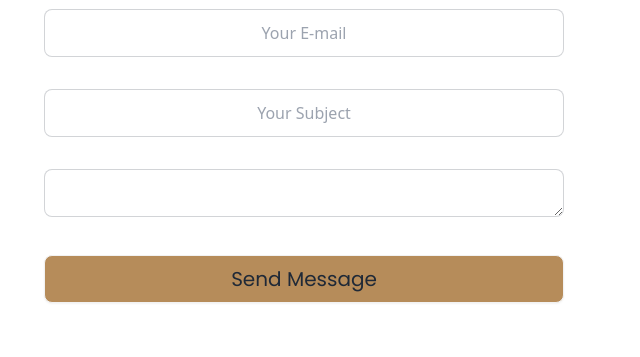
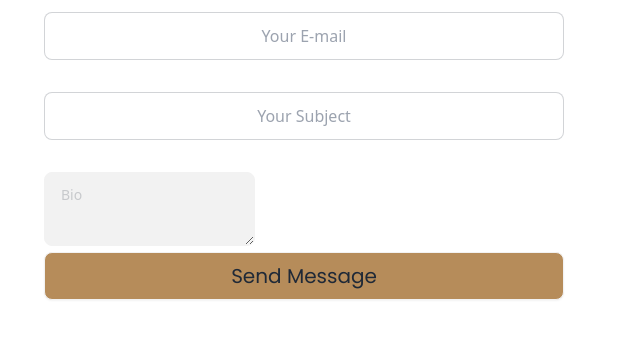
Before and after one commit to mobarok6042/legal-solution, a plain HTML site: page index.html in a window 1280 px wide. Shown: the part 3840-4197 px from the top of the page, 620-1260 px from the left. Drawn offline with nearby package versions, Linux system fonts and the light colour scheme; files whose address does not match are found by name.

Commit message:
Update index.html
edited textarea again

```diff
--- a/index.html
+++ b/index.html
@@ -437,7 +437,7 @@
                     class="input input-bordered w-full max-w-xl mb-8 text-center" />
                 <input type="text" placeholder="Your Subject"
                     class="input input-bordered w-full max-w-xl mb-8 text-center" />
-                <textarea name="Enter message" id="" title="Enter your message here"class="input input-bordered w-full max-w-xl mb-8 text-center" ></textarea>
+                    <textarea class="textarea" placeholder="Bio" disabled></textarea>
                 <button class="btn btn-wide bg-major test-white poppins text-xl font-normal w-full max-w-xl">Send
                     Message</button>
             </div>
```
